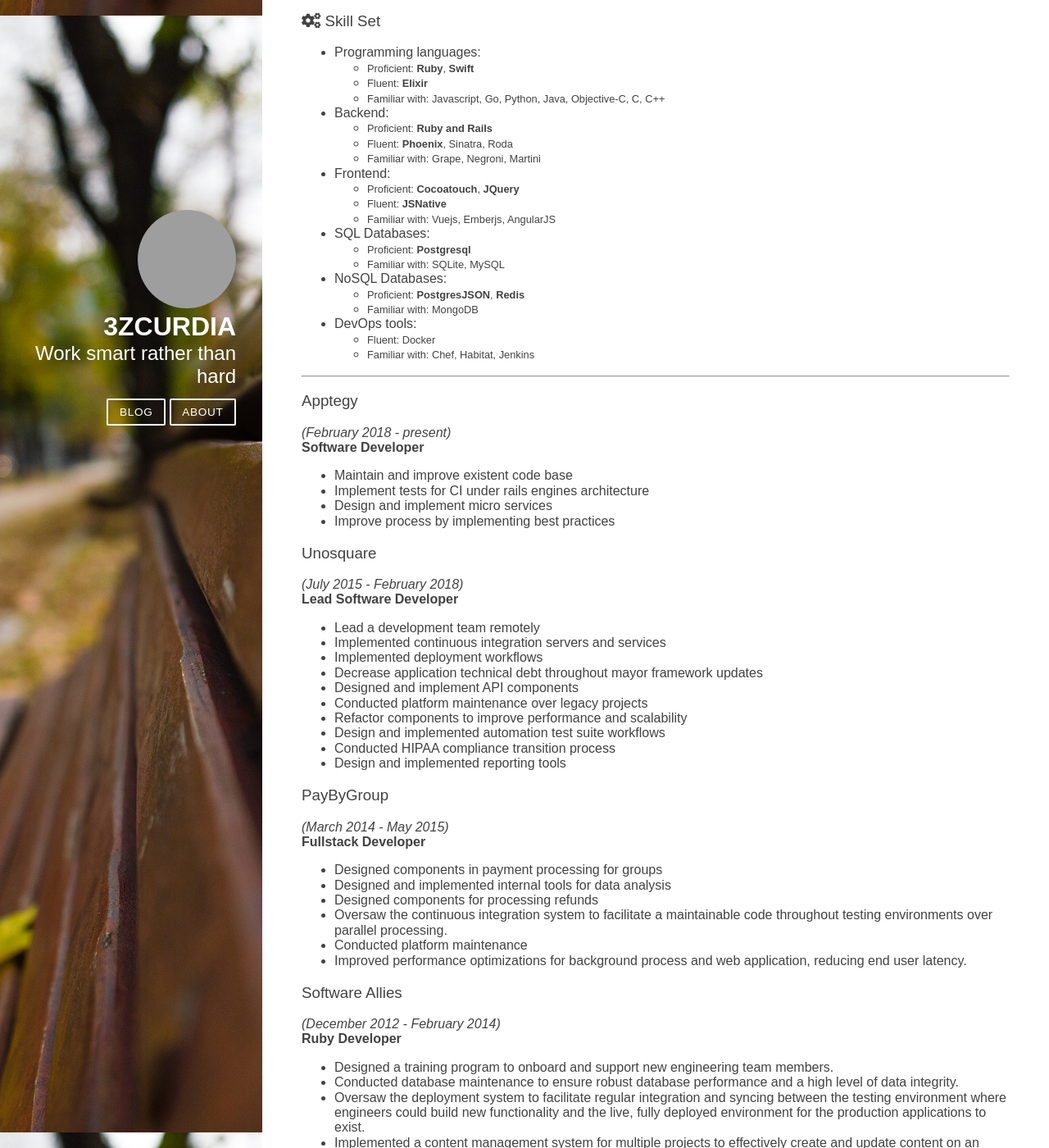
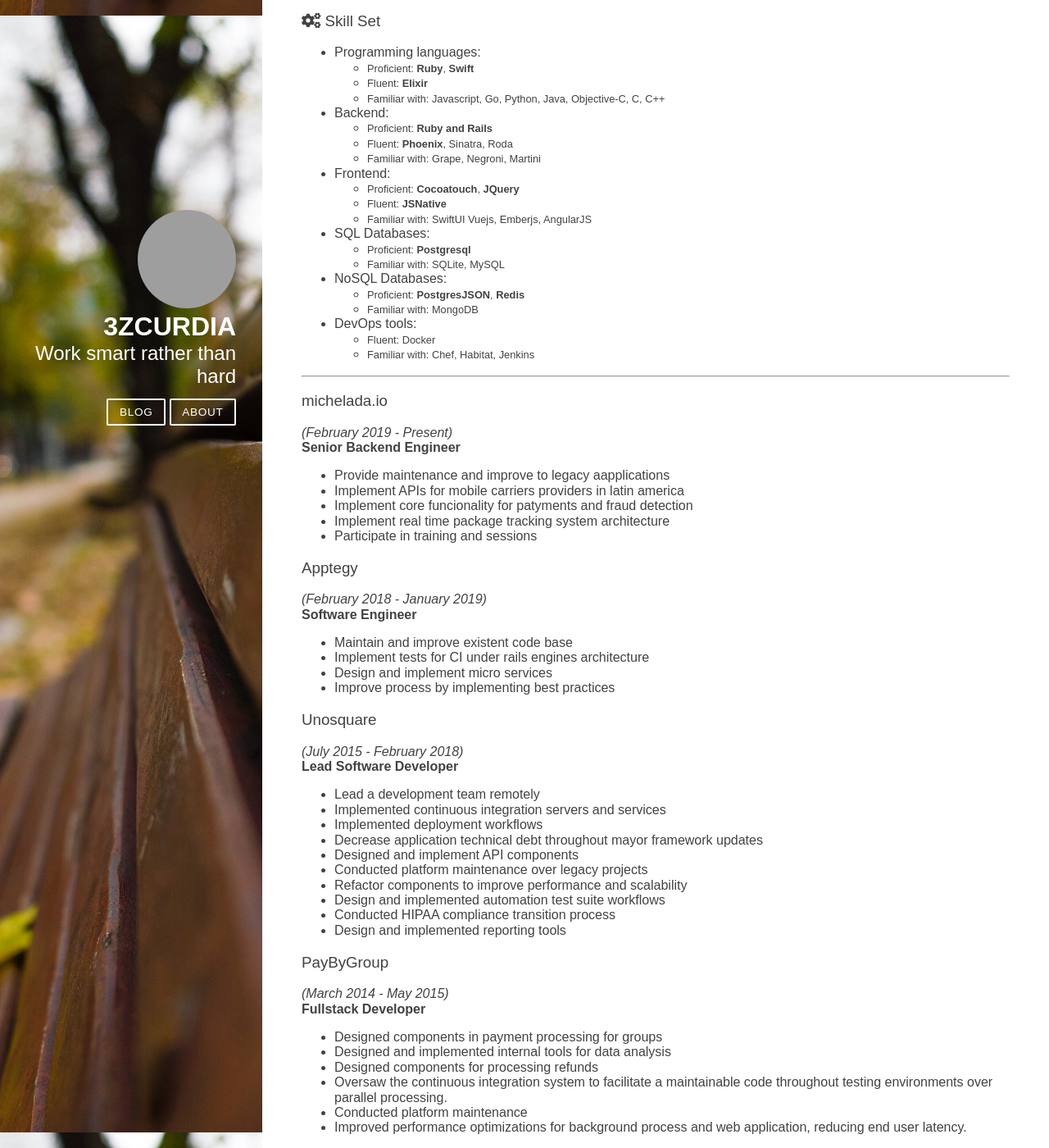
Before and after one commit to 3zcurdia/3zcurdia.github.io, a Jekyll site: the page built from resume.md, in a window 1280 px wide and 1400 px high, scrolled down 309 px. Shown: the whole window at 82% size. Built offline with Jekyll 4.4.1, drawn with Linux system fonts in a browser that asks for light colours; nearby versions of some CDN libraries; some of the changed text lies outside the part shown; grey boxes are pictures that could not be loaded.

Commit message:
Update resume.md

```diff
--- a/resume.md
+++ b/resume.md
@@ -47,7 +47,7 @@
   * Frontend:
     - <small>Proficient: **Cocoatouch**, **JQuery**</small>
     - <small>Fluent: **JSNative**</small>
-    - <small>Familiar with: Vuejs, Emberjs, AngularJS</small>
+    - <small>Familiar with: SwiftUI Vuejs, Emberjs, AngularJS</small>
   * SQL Databases:
     - <small>Proficient: **Postgresql**</small>
     - <small>Familiar with: SQLite, MySQL</small>
@@ -61,9 +61,19 @@
 ---
 <div class="page-break"></div>
 
+### michelada.io
+*(February 2019 - Present)*<br/>
+**Senior Backend Engineer**
+
+  * Provide maintenance and improve to legacy aapplications
+  * Implement APIs for mobile carriers providers in latin america
+  * Implement core funcionality for patyments and fraud detection
+  * Implement real time package tracking system architecture
+  * Participate in training and sessions
+
 ### Apptegy
-*(February 2018 - present)*<br/>
-**Software Developer**
+*(February 2018 - January 2019)*<br/>
+**Software Engineer**
 
   * Maintain and improve existent code base
   * Implement tests for CI under rails engines architecture
@@ -98,7 +108,7 @@
 
 ### Software Allies
 *(December 2012 - February 2014)*<br/>
-**Ruby Developer**
+**Software Engineer**
 
   * Designed a training program to onboard and support new engineering team members.
   * Conducted database maintenance to ensure robust database performance and a high level of data integrity.
@@ -177,7 +187,9 @@
 * ***"D Programming language: The Evolution of C++"***  Speaker at PUMASOL 2009 UNAM (April 2009)
 
 ### <i class="fa fa-university"></i> Workshops
-* Instructor at ***iOS Mobile development diploma course*** (UNAM iOSLab January 2018)
+* Instructor at ***iOS Development Diploma course - 3rd Generation*** (UNAM iOSLab January 2019)
+* Instructor at ***iOS Development Diploma course - 2nd Generation*** (UNAM iOSLab August 2018)
+* Instructor at ***iOS Development Diploma course - 1st Generation*** (UNAM iOSLab January 2018)
 * Instructor at ***Ruby Basic*** (Hackergarage June 2013)
 * Instructor at ***Python Basics*** course (April 2009)
 
```
Also changed, not shown: other parts of resume.md (+2 -2 lines).
